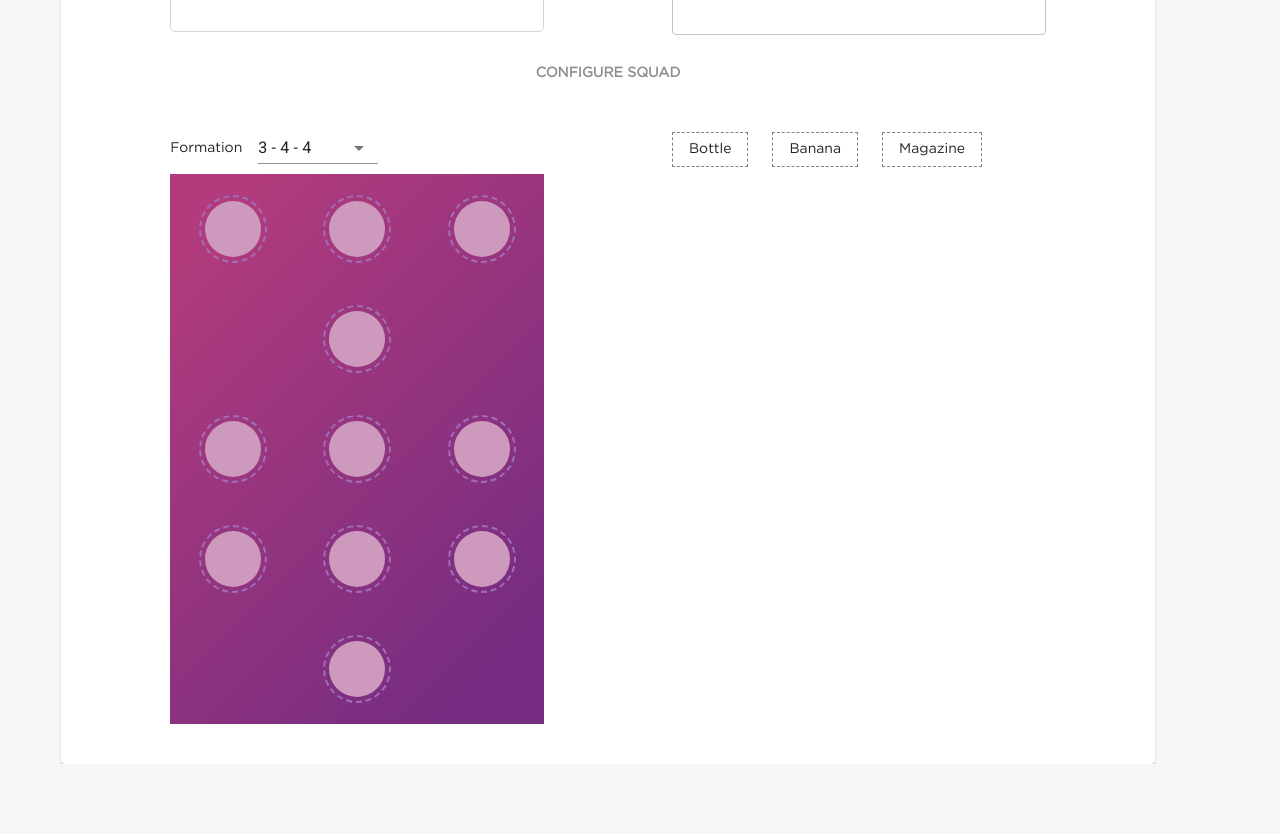
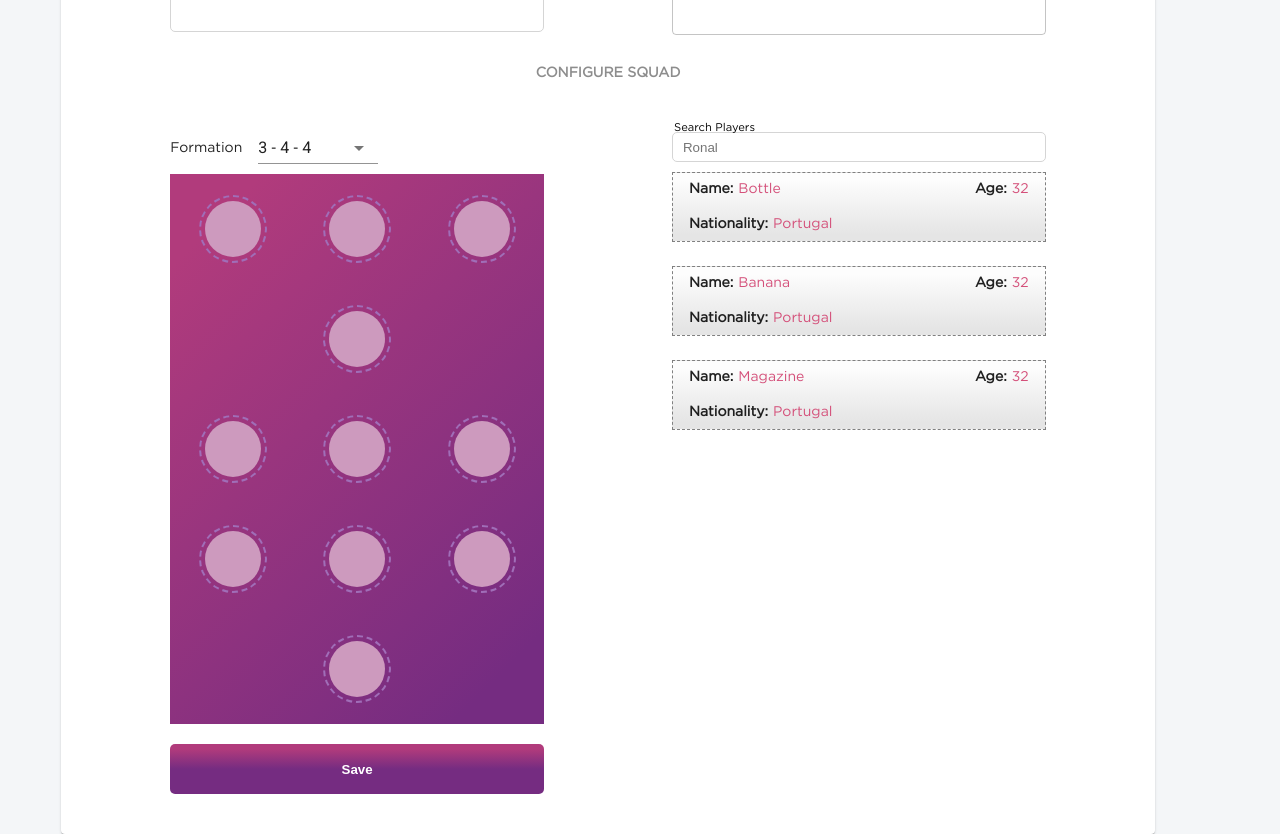
Before and after one commit to santanalc/Squad-Management, a React (Create React App) app in the folder squad-management-app/: page /edit/1 in a window 1280 px wide. Shown: the part 420-1254 px from the top of the page. Before the commit the page ends 1184 px from the top, so only its background shows below. Built offline with nearby package versions, Linux system fonts and the light colour scheme.

Commit message:
Fazer o draggle no campo

```diff
--- a/squad-management-app/src/components/Draggle/Box.tsx
+++ b/squad-management-app/src/components/Draggle/Box.tsx
@@ -1,22 +1,45 @@
 /** @jsx jsx */
-import { jsx } from "@emotion/core";
+import { css, jsx } from "@emotion/core";
 import styled from "@emotion/styled";
 import { useDrag } from "react-dnd";
 
 interface StyleProps {
   opacity: number;
+  dropped: boolean;
 }
 
 const BoxDiv = styled.div<StyleProps>`
   border: 1px dashed gray;
-  background-color: white;
+  background: linear-gradient(0deg, #e5e5e5 10%, #fdfdfd 90%);
   padding: 0.5rem 1rem;
-  margin-right: 1.5rem;
   margin-bottom: 1.5rem;
   cursor: move;
   float: left;
   user-select: none;
-  opacity: ${(props) => props.opacity};
+  width: 100%;
+  height: 70px;
+  opacity: ${(props) => (props.dropped ? 0.4 : props.opacity)};
+  display: flex;
+  flex-direction: column;
+  justify-content: space-between;
+`;
+
+const spaceBet = css`
+  display: flex;
+  align-items: center;
+  justify-content: space-between;
+`;
+
+const phrase = css`
+  font-weight: bold;
+  display: flex;
+  flex-direction: row;
+`;
+
+const info = css`
+  font-weight: normal;
+  color: #d4507a;
+  margin-left: 5px;
 `;
 
 export interface BoxProps {
@@ -34,8 +57,25 @@ export const Box: React.FC<BoxProps> = ({ name, type, isDropped }) => {
   });
 
   return (
-    <BoxDiv ref={drag} opacity={opacity} draggable={!isDropped}>
-      {isDropped ? <s>{name}</s> : name}
+    <BoxDiv
+      ref={drag}
+      opacity={opacity}
+      draggable={!isDropped}
+      dropped={isDropped}
+    >
+      <div css={spaceBet}>
+        <p css={phrase}>
+          Name: <p css={info}> {name}</p>
+        </p>
+        <p css={phrase}>
+          Age: <p css={info}> 32</p>
+        </p>
+      </div>
+      <div css={spaceBet}>
+        <p css={phrase}>
+          Nationality: <p css={info}> Portugal</p>
+        </p>
+      </div>
     </BoxDiv>
   );
 };
--- a/squad-management-app/src/components/Draggle/Dustibin.tsx
+++ b/squad-management-app/src/components/Draggle/Dustibin.tsx
@@ -28,6 +28,9 @@ const DustibinFill = styled.div<StyleProps>`
   width: 50px;
   border-radius: 50px;
   padding: 28px;
+  display: flex;
+  align-items: center;
+  justify-content: center;
   background-color: ${(props) => props.backgroundcolor};
 `;
 
@@ -53,17 +56,13 @@ export const Dustbin: React.FC<DustbinProps> = ({
 
   let backgroundColor = "#CD9ABE";
   if (canDrop) {
-    backgroundColor = "#79318F";
+    backgroundColor = "#a06eb8";
   }
 
   return (
     <DustibinDiv>
-      <DustibinFill
-        ref={drop}
-        onDoubleClick={(event) => console.log("a")}
-        backgroundcolor={backgroundColor}
-      >
-        {lastDroppedItem && <p>{lastDroppedItem.name}</p>}
+      <DustibinFill ref={drop} backgroundcolor={backgroundColor}>
+        {lastDroppedItem && <p>{lastDroppedItem.name.match(/\b(\w)/g)}</p>}
       </DustibinFill>
     </DustibinDiv>
   );
--- a/squad-management-app/src/components/Draggle/TeamContainer.tsx
+++ b/squad-management-app/src/components/Draggle/TeamContainer.tsx
@@ -1,12 +1,19 @@
 /** @jsx jsx */
-import { jsx } from "@emotion/core";
+import { css, jsx } from "@emotion/core";
 import { useState, useCallback } from "react";
 import { Box } from "./Box";
 import update from "immutability-helper";
 import { Dustbin } from "./Dustibin";
 import { DndProvider } from "react-dnd";
 import { HTML5Backend } from "react-dnd-html5-backend";
-import { Area, Container, GridDustibin, selectText } from "./styles";
+import {
+  Area,
+  Boxes,
+  Container,
+  GridDustibin,
+  SaveButton,
+  selectText,
+} from "./styles";
 import {
   createStyles,
   FormControl,
@@ -15,6 +22,7 @@ import {
   Theme,
 } from "@material-ui/core";
 import { getArea, getGridDustibin } from "./dinamicArea";
+import StyledInput from "../StyledInput";
 
 const useStyles = makeStyles((theme: Theme) =>
   createStyles({
@@ -51,6 +59,7 @@ export interface ContainerState {
 }
 
 export const TeamContainer: React.FC = () => {
+  const [name, setName] = useState("");
   const classes = useStyles();
   const [formation, setFormation] = useState<{
     value: any;
@@ -85,6 +94,7 @@ export const TeamContainer: React.FC = () => {
   const handleDrop = useCallback(
     (index: number, item: { name: string }) => {
       const { name } = item;
+      // console.log("A");
       setDroppedBoxNames(
         update(droppedBoxNames, name ? { $push: [name] } : { $push: [] })
       );
@@ -143,7 +153,6 @@ export const TeamContainer: React.FC = () => {
               </NativeSelect>
             </FormControl>
           </div>
-          {console.log(formation.value)}
           <Area css={getArea(parseInt(formation.value))}>
             {dustbins.map(({ accepts, lastDroppedItem, id }, index) => (
               <GridDustibin key={id} css={getGridDustibin(id)}>
@@ -156,9 +165,29 @@ export const TeamContainer: React.FC = () => {
               </GridDustibin>
             ))}
           </Area>
+          <SaveButton
+            style={{ y: 0, x: 0 }}
+            whileTap={{
+              y: 1,
+            }}
+          >
+            Save
+          </SaveButton>
         </div>
-
         <div>
+          <StyledInput
+            value={name}
+            onChangeText={(text) => setName(text)}
+            errorInput={false}
+            inputProps={{
+              placeholder: "Ronal",
+              title: "Search Players",
+            }}
+            customCss={css`
+              margin-bottom: 10px;
+            `}
+          />
+          <Boxes>
             {boxes.map(({ name, type }, index) => (
               <Box
                 name={name}
@@ -167,6 +196,7 @@ export const TeamContainer: React.FC = () => {
                 key={index}
               />
             ))}
+          </Boxes>
         </div>
       </Container>
     </DndProvider>
--- a/squad-management-app/src/components/Draggle/styles.ts
+++ b/squad-management-app/src/components/Draggle/styles.ts
@@ -1,6 +1,7 @@
 import { css } from "@emotion/core";
 /** @jsx jsx */
 import styled from "@emotion/styled";
+import { motion } from "framer-motion";
 
 export const Container = styled.div`
   display: grid;
@@ -44,3 +45,22 @@ export const flexCenter = css`
 export const GridDustibin = styled.div`
   ${flexCenter}
 `;
+
+export const Boxes = styled.div`
+  display: flex;
+  align-items: center;
+  flex-direction: column;
+`;
+
+export const SaveButton = styled(motion.button)`
+  margin-top: 20px;
+  width: 100%;
+  height: 50px;
+  background: linear-gradient(0deg, #752c81 50%, #b13b7c 90%);
+  border-radius: 5px;
+  ${flexCenter}
+  font-weight:bold;
+  color: white;
+  border: none;
+  outline: none;
+`;
```
Lines whose indentation alone changed are shown as unchanged.
